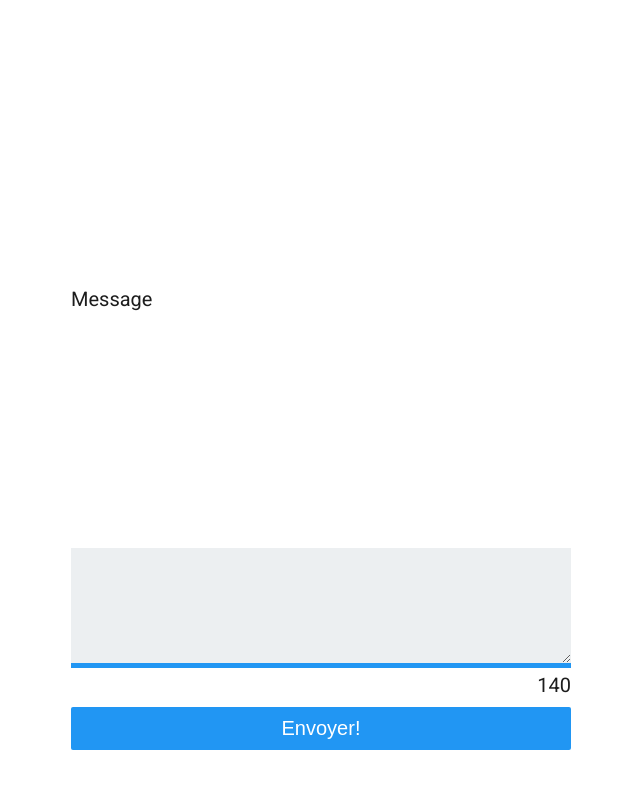
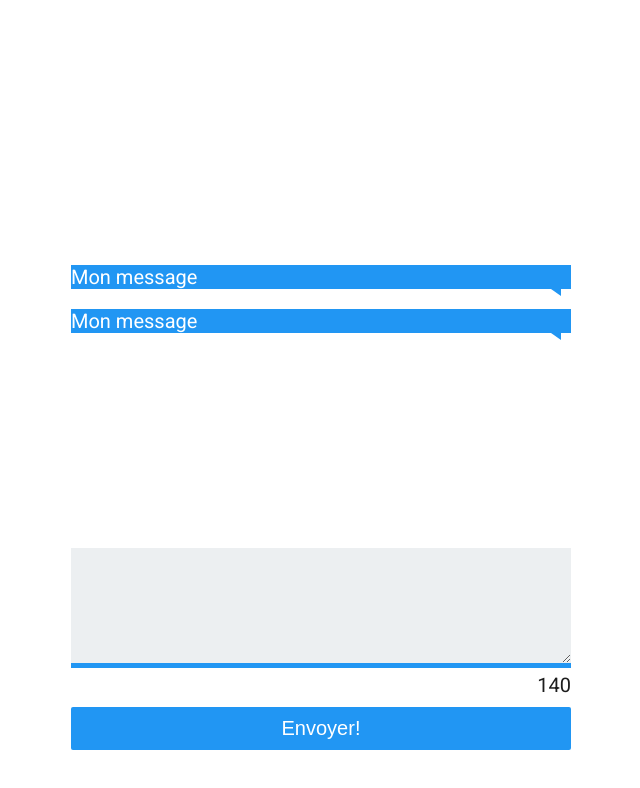
Before and after one commit to boubamg/chatBox-app, a React (Create React App) app: page / in a window 1280 px wide. Both pictures are taken after typing "Sample" into the empty fields and a click on the button "Go". Shown: the top 788 px of the page, without its empty margins (319-959 px from the left). Built offline with nearby package versions, Linux system fonts and the light colour scheme.

Commit message:
adding component Formulaire

```diff
--- a/src/App.js
+++ b/src/App.js
@@ -1,6 +1,7 @@
 import React, { Component } from 'react';
 import './App.css';
 import Formulaire from './components/Formulaire'
+import Message from './components/Message'
 
 class App extends Component {
   render () {
@@ -8,7 +9,8 @@ class App extends Component {
       <div className="box">
         <div>
           <div className="messages">
-            Message
+            <Message />
+            <Message />
           </div>
         </div>
         <Formulaire />
--- /dev/null
+++ b/src/components/Message.js
@@ -0,0 +1,11 @@
+import React from 'react'
+
+const Message = () => {
+    return (
+        <p className="user-message">
+            Mon message
+        </p>
+    )
+}
+
+export default Message
```
